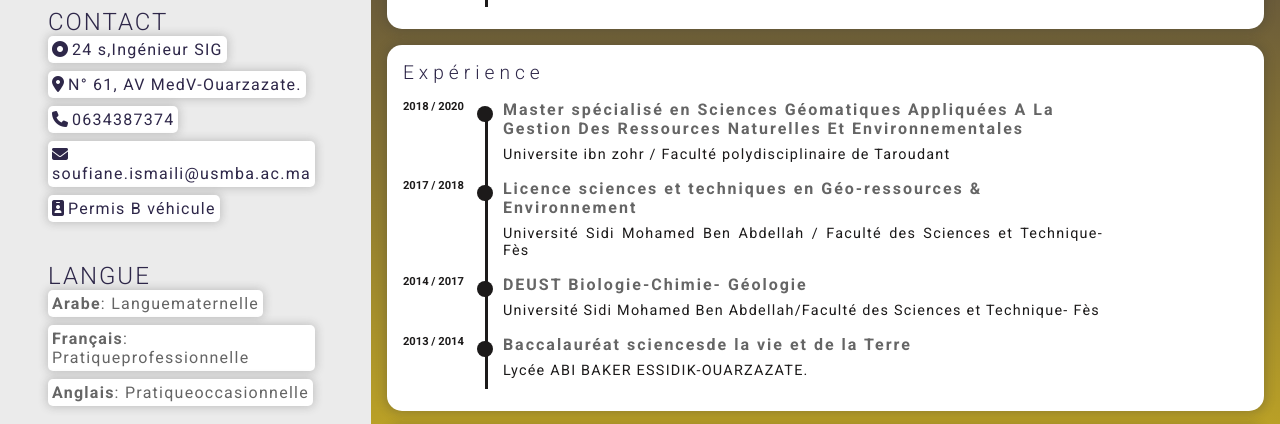
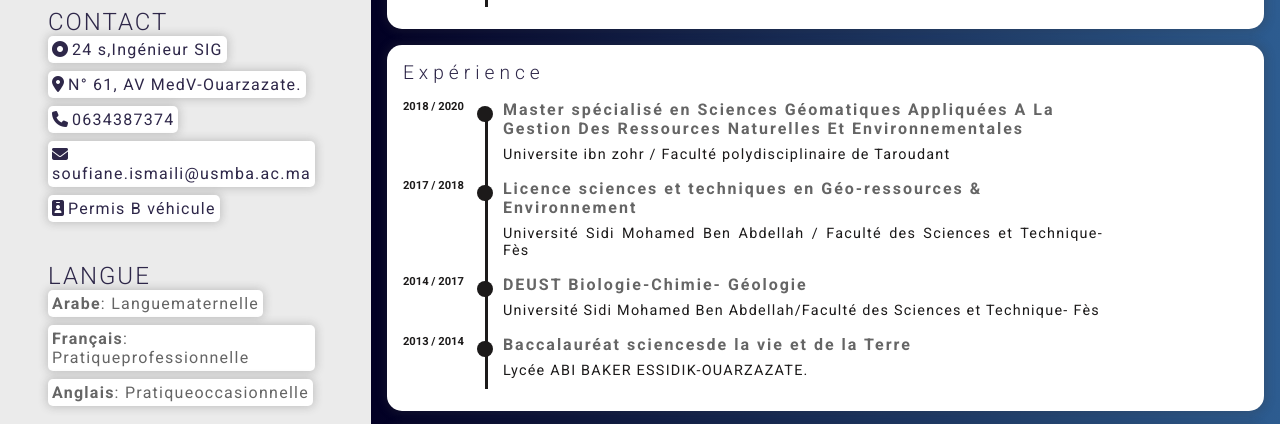
Before and after one commit to Saidfatah/Soufian-El-ismaili, a plain HTML site: page public/index.html in a window 1280 px wide. Shown: the part 329-753 px from the top of the page. Drawn offline with Linux system fonts and the light colour scheme; a web font is replaced by a local one.

Commit message:
fixed gradiant

```diff
--- a/public/CSS/coloring.css
+++ b/public/CSS/coloring.css
@@ -89,8 +89,8 @@ button::after{
 
 .formation{
     color:var(--colorPrimary);
-    background-image: -webkit-gradient(linear, left bottom, left top, from(var(--colorAccent)), to(var(--colorPrimary)));
-    background-image: linear-gradient(to top, var(--colorAccent), var(--colorPrimary));
+    background: rgb(2,0,36);
+    background: linear-gradient(90deg, rgba(2,0,36,1) 0%, rgba(45,92,144,1) 100%, rgba(46,39,73,1) 100%);
 }
 
 .formation__block{
--- a/public/index.html
+++ b/public/index.html
@@ -86,7 +86,7 @@
                 </div>
             </div>
             <div class="formation p1">
-                <img src="./images/geo.jpg" alt="" class="backgroundImage">
+                <!-- <img src="./images/geo.jpg" alt="" class="backgroundImage"> -->
                 <div class="formation__block p1">
                     <h1 class="formation__title">EXPÉRIENCES PROFESSIONNELLES </h1>
                     <div class="formation__timeLine">
```
